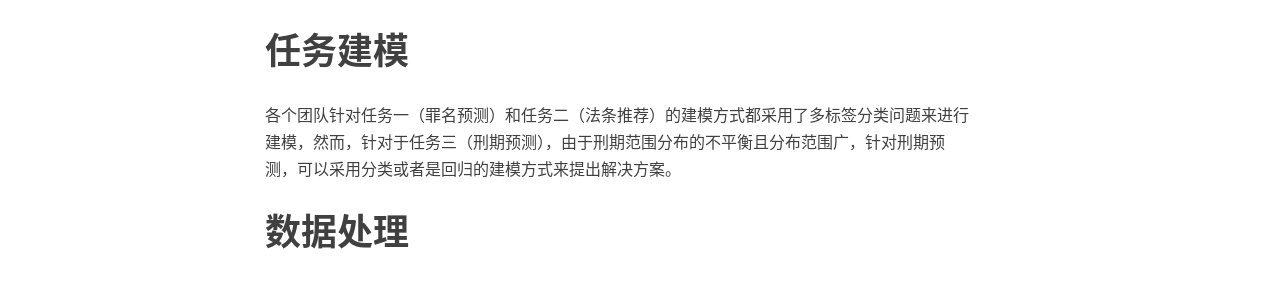
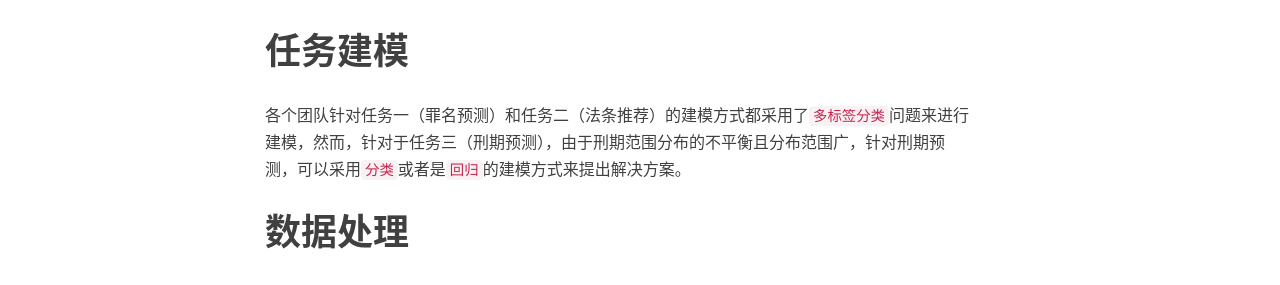
Before and after one commit to bamtercelboo/bamtercelboo.github.io, a Jekyll site: the page built from _posts/2018-10-16-AI_Law.md, in a window 1280 px wide. Shown: the part 1006-1291 px from the top of the page. Built offline with Jekyll 4.4.1, drawn with Linux system fonts in a browser that asks for light colours; nearby versions of some CDN libraries; comment, search, counter and statistics services are not loaded.

Commit message:
cail2018

```diff
--- a/_posts/2018-10-16-AI_Law.md
+++ b/_posts/2018-10-16-AI_Law.md
@@ -24,7 +24,7 @@ tags:
 更加详细的`任务简介`，`评价指标`，`数据下载`可以查看 [中国法研杯---人工智能司法比赛](http://cail.cipsc.org.cn/instruction) 和 [thunlp/CAIL](https://github.com/thunlp/CAIL)。
 
 #  任务建模  #
-各个团队针对任务一（罪名预测）和任务二（法条推荐）的建模方式都采用了多标签分类问题来进行建模，然而，针对于任务三（刑期预测），由于刑期范围分布的不平衡且分布范围广，针对刑期预测，可以采用分类或者是回归的建模方式来提出解决方案。
+各个团队针对任务一（罪名预测）和任务二（法条推荐）的建模方式都采用了`多标签分类`问题来进行建模，然而，针对于任务三（刑期预测），由于刑期范围分布的不平衡且分布范围广，针对刑期预测，可以采用`分类`或者是`回归`的建模方式来提出解决方案。
 
 #  数据处理 #
 
```
